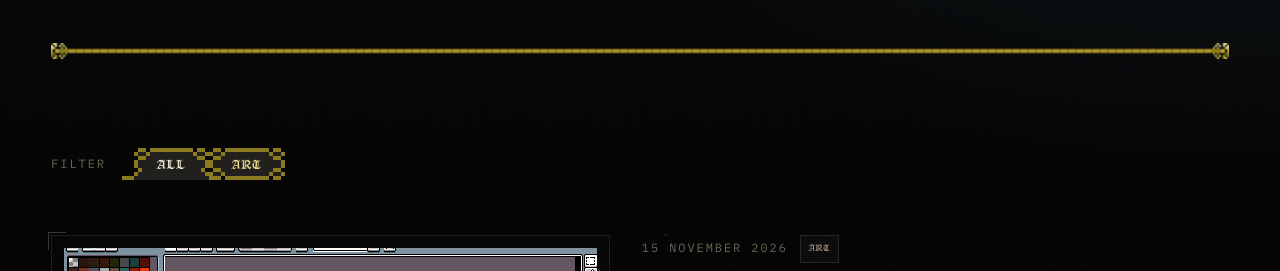
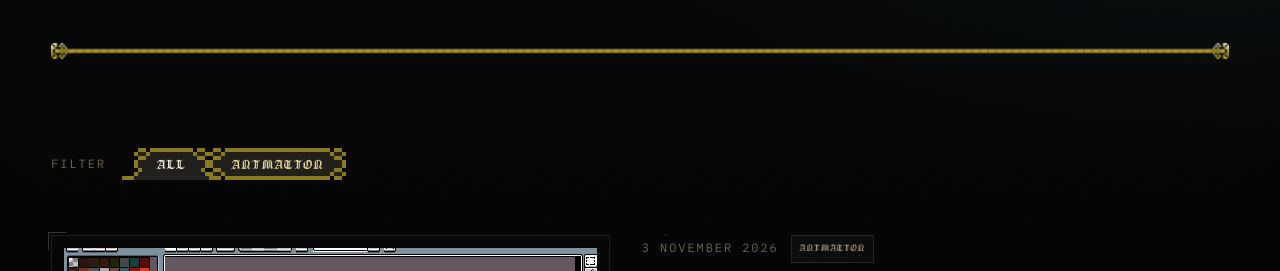
Before and after one commit to OgyNani/endless-below, a website: page devlog/index.html in a window 1280 px wide. Shown: the part 334-605 px from the top of the page. Drawn offline with nearby package versions, Linux system fonts and the light colour scheme.

Commit message:
Rebuild Devlog from content [skip generated]

```diff
--- a/data/devlog.js
+++ b/data/devlog.js
@@ -5,12 +5,12 @@
   DATA.devlog = [
   {
     "id": "base-run-animations",
-    "date": "2026-11-15",
+    "date": "2026-11-03",
     "title": "Base Run Animations",
     "summary": "Run animations for the base model are finally done.",
-    "tag": "Art",
+    "tag": "Animation",
     "tags": [
-      "Art"
+      "Animation"
     ],
     "href": "/devlog/#base-run-animations",
     "bodyHtml": "<p>Every direction is covered now, so we can start moving from the base rig into the actual playable classes.</p>\n<p>Next step: giving all 10 classes their own run animations while keeping the movement consistent.</p>\n<p>After that, we’re jumping straight into basic attacks.</p>\n<h3>Side movement</h3>\n<figure class=\"devlog-media\"><img class=\"devlog-media__img\" src=\"/assets/devlog/2026-11-run-animation/run_side.webp\" alt=\"Side movement\" loading=\"lazy\" decoding=\"async\" width=\"32\" height=\"32\" style=\"--native-w:32;--native-h:32\"></figure>\n<h3>Down movement</h3>\n<figure class=\"devlog-media\"><img class=\"devlog-media__img\" src=\"/assets/devlog/2026-11-run-animation/run_down.webp\" alt=\"Down movement\" loading=\"lazy\" decoding=\"async\" width=\"32\" height=\"32\" style=\"--native-w:32;--native-h:32\"></figure>\n<h3>Up movement</h3>\n<figure class=\"devlog-media\"><img class=\"devlog-media__img\" src=\"/assets/devlog/2026-11-run-animation/run_up.webp\" alt=\"Up movement\" loading=\"lazy\" decoding=\"async\" width=\"32\" height=\"32\" style=\"--native-w:32;--native-h:32\"></figure>",
--- a/devlog/index.html
+++ b/devlog/index.html
@@ -113,7 +113,7 @@
             Tag filters need JavaScript. Entries are listed below.
           </p>
           <ol class="no-js-only">
-            <li><a href="/devlog/base-run-animations/">15 November 2026 — Base Run Animations</a></li>
+            <li><a href="/devlog/base-run-animations/">3 November 2026 — Base Run Animations</a></li>
           </ol>
 
           <ol class="devlog-list js-only" data-devlog-list></ol>
@@ -173,7 +173,7 @@
   </div>
 
   <script src="/js/main.js?v=e8c43298cd"></script>
-  <script src="/data/devlog.js?v=21c48e37fa"></script>
+  <script src="/data/devlog.js?v=6e48984be7"></script>
   <script src="/js/devlog.js?v=56d2f2fb29"></script>
 </body>
 </html>
```
Also changed, not shown: devlog/base-run-animations/index.html (+2 -2 lines), home/index.html (+1 -1 lines).
